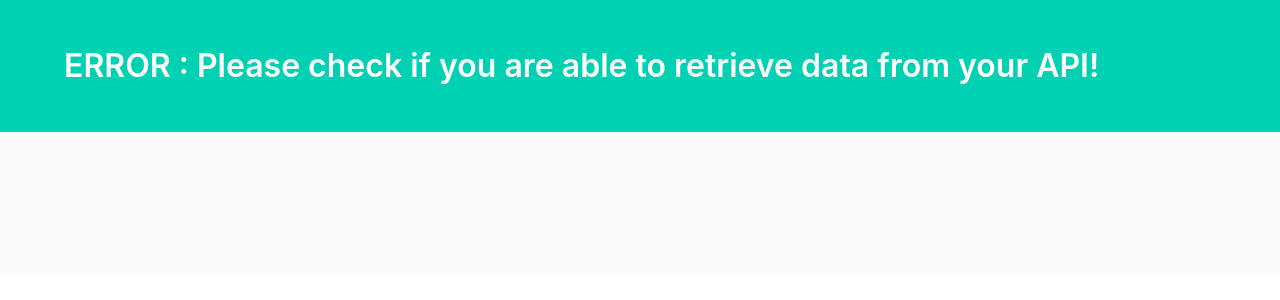
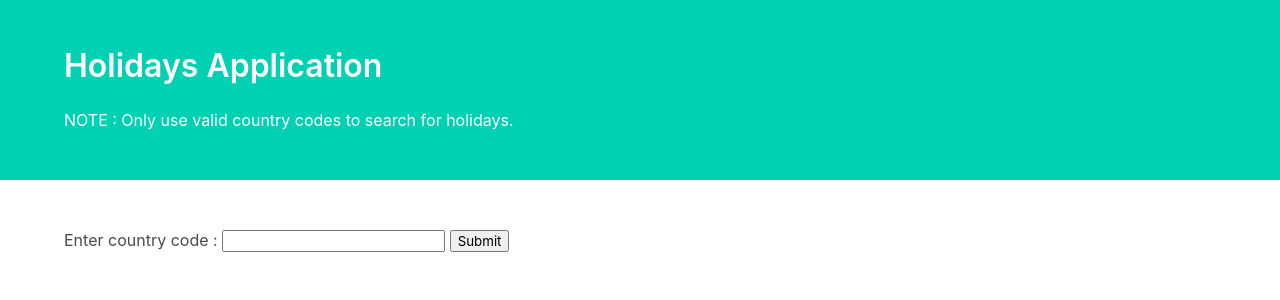
Before and after one commit to thumavu/django-calander-app, a Django app: page / in a window 1280 px wide. Shown: the top 300 px of the page. Run offline with Django 4.2, Linux system fonts and the light colour scheme; data that the repository does not hold is empty; some libraries are stand-ins or nearby versions.

Commit message:
Added POST functionality, for searching holidays from different countries using country codes.

```diff
--- a/myapp/templates/myapp/error.html
+++ b/myapp/templates/myapp/error.html
@@ -14,7 +14,7 @@
         <div class="hero-body">
             <div class="container">
                 <h1 class="title">
-                    ERROR : Please check if you are able to retrieve data from your API!
+                    ERROR : {{error}}!
                 </h1>
             </div>
         </div>
--- a/myapp/templates/myapp/holidays.html
+++ b/myapp/templates/myapp/holidays.html
@@ -14,11 +14,24 @@
         <div class="hero-body">
             <div class="container">
                 <h1 class="title">
-                    South African Holidays
+                    Holidays Application
                 </h1>
+                <h3>
+                    NOTE : Only use valid country codes to search for holidays.
+                </h3>
             </div>
         </div>
     </section>
+
+    <section class="section">
+        <div class="container">
+            <form action="" method="post">
+                {% csrf_token %}
+                Enter country code : <input type="text" name="country_code">
+                <input type="submit" >
+            </form>
+        </div>
+    </Section>
     <section class="section">
         <div class="container">
             <div class="columns">
@@ -33,11 +46,11 @@
                                         <br>
                                         <span class="subtitle">{{ holiday.date }}</span>
                                         <br>
-                                        <span class="subtitle">{{ holiday.date_name }}</span>
+                                        <span class="subtitle">Actual Day : {{ holiday.date_name }}</span>
                                         <br>
                                         <span class="subtitle">Date Observed : {{ holiday.date_observed}}</span>
                                         <br>
-                                        <span class="subtitle">Public Holiday : {{ holiday.public }}</span>
+                                        <span class="subtitle">{{ holiday.public }}</span>
                                         <br>
                                     </p>
                                 </div>
--- a/myapp/views.py
+++ b/myapp/views.py
@@ -1,4 +1,5 @@
 from django.shortcuts import render
+from django.http import HttpResponse
 from .models import Holidays
 from dotenv import load_dotenv
 import os
@@ -9,47 +10,57 @@ logger = logging.getLogger(__name__)
 load_dotenv()
 
 def index(request):
-    api_key = os.getenv("API_KEY")
-    url = f"https://holidayapi.com/v1/holidays?pretty&country=ZA&year=2021&key={api_key}"
-    response = requests.get(url).json()
-    status = response['status']
 
-    if status is not 200:
-        logger.error(f'Received status code : {status} ')
-        return render(request, 'myapp/error.html', {})
+    if request.method == 'POST':
+        country_code = request.POST["country_code"]
 
-    holidays = response['holidays']
-    holiday_list = []
+        api_key = os.getenv("API_KEY")
+        url = f"https://holidayapi.com/v1/holidays?pretty&country={country_code}&year=2021&key={api_key}"
+        response = requests.get(url).json()
+        status = response['status']
 
-    for holiday in holidays:
-        # Create a holidays dict to be displayed
-        name = holiday['name']
-        date = holiday['date']
-        observed = holiday['observed']
-        public = holiday['public']
-        uuid = holiday['uuid']
-        country = holiday['country']
-        date_name = holiday['weekday']['date']['name']
-        date_observed = holiday['weekday']['observed']['name']
+        if status is not 200:
+            error = response['error']
+            logger.error(f'{status} : {error} ')
+            return render(request, 'myapp/error.html', {'error' : error})
 
-        holiday_disctionary = {
-            'name' : name,
-            'date' : date,
-            'observed' : observed,
-            'public' : public,
-            'uuid' : uuid,
-            'country' : country,
-            'date_name' : date_name,
-            'date_observed' : date_observed
-        }
-        holiday_list.append(holiday_disctionary)
+        holidays = response['holidays']
+        holiday_list = []
 
-        # Save data on the database table created by the models
-        holiday_instance = Holidays(uuid=uuid, name=name, date=date, observed=observed, public=public,
-                            country=country, date_name=date_name, date_observed=date_observed)
-        holiday_instance.save()
+        for holiday in holidays:
+            # Create a holidays dict to be displayed
+            name = holiday['name']
+            date = holiday['date']
+            observed = holiday['observed']
+            uuid = holiday['uuid']
+            country = holiday['country']
+            date_name = holiday['weekday']['date']['name']
+            date_observed = holiday['weekday']['observed']['name']
 
-        logger.debug(holiday_disctionary)
+            if holiday['public'] == True:
+                public = "Observed as a public holiday"
+            else:
+                public = "Not observed as a public holiday"
 
-    context = {'holiday_list' : holiday_list}
+            holiday_disctionary = {
+                'name' : name,
+                'date' : date,
+                'observed' : observed,
+                'public' : public,
+                'uuid' : uuid,
+                'country' : country,
+                'date_name' : date_name,
+                'date_observed' : date_observed
+            }
+            holiday_list.append(holiday_disctionary)
+
+            # Save data on the database table created by the models
+            holiday_instance = Holidays(uuid=uuid, name=name, date=date, observed=observed, public=public,
+                                country=country, date_name=date_name, date_observed=date_observed)
+            holiday_instance.save()
+
+        #logger.debug(holiday_disctionary)
+        context = {'holiday_list' : holiday_list}
+    else:
+        context = {'holiday_list' : ""}
     return render(request, 'myapp/holidays.html', context)
```
Also changed, not shown: README.md, db.sqlite3.
